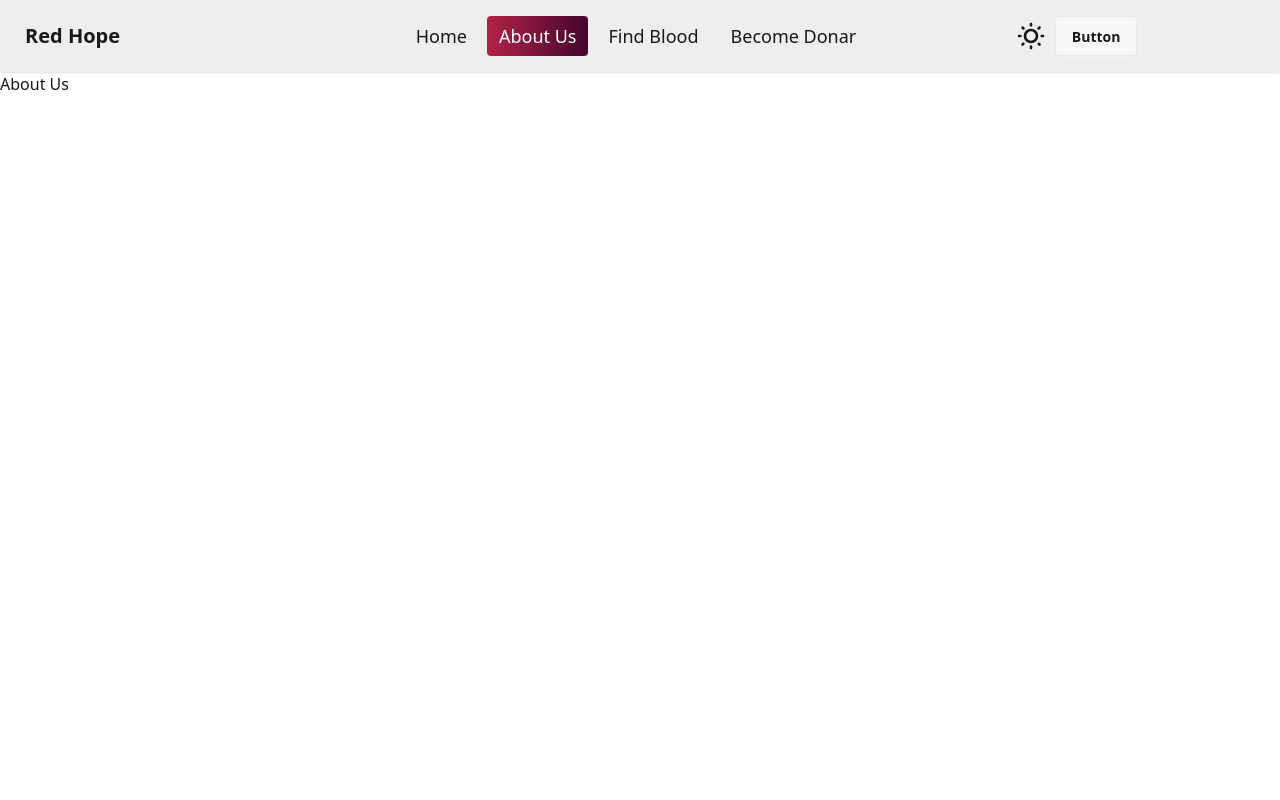
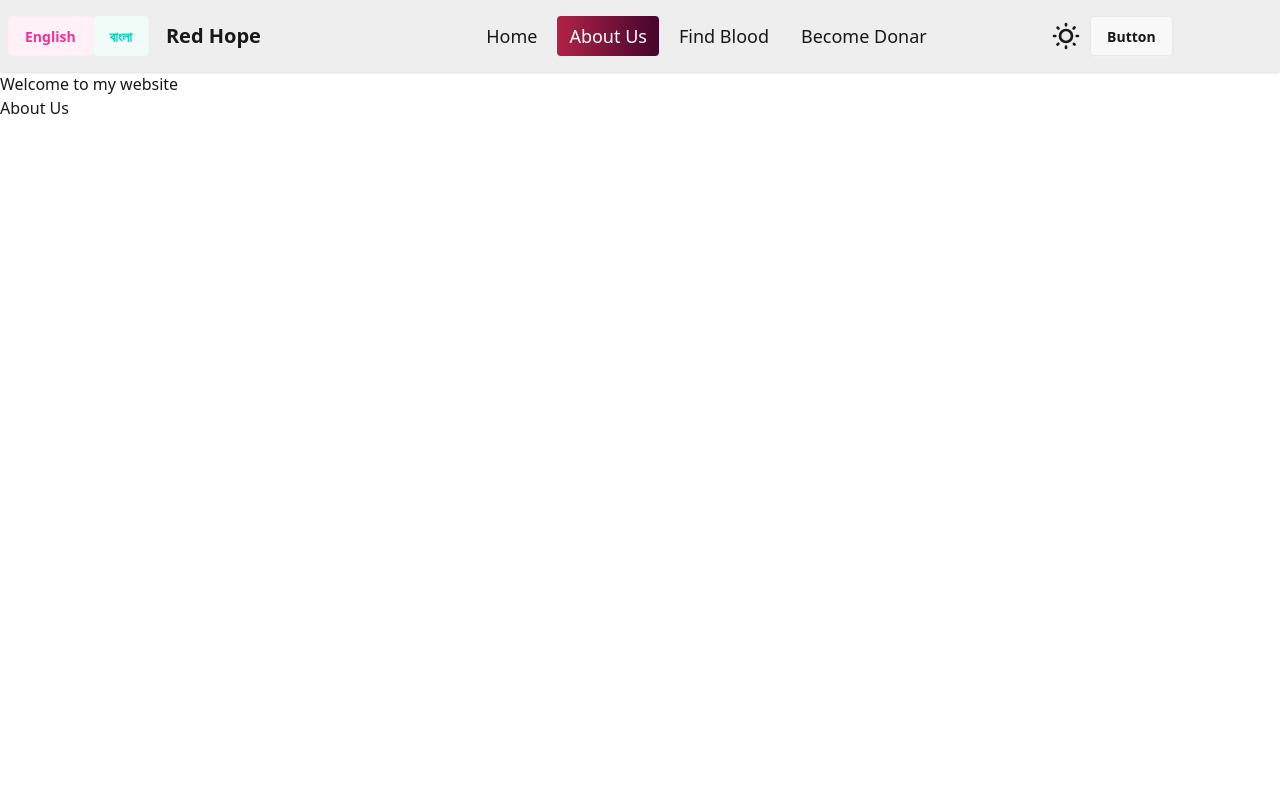
Before and after one commit to sojibislam9878/red_hope_frontend, a React (Vite) app: page /about in a window 1280 px wide. Shown: the top 800 px of the page. Built offline with nearby package versions, Linux system fonts and the light colour scheme.

Commit message:
basic language switcher added

```diff
--- a/package.json
+++ b/package.json
@@ -13,8 +13,10 @@
     "@tailwindcss/vite": "^4.1.13",
     "daisyui": "^5.1.10",
     "framer-motion": "^12.23.12",
+    "i18next": "^25.5.2",
     "react": "^19.1.1",
     "react-dom": "^19.1.1",
+    "react-i18next": "^15.7.3",
     "react-icons": "^5.5.0",
     "react-router-dom": "^7.8.2",
     "react-toastify": "^11.0.5",
--- a/src/components/Banner.jsx
+++ b/src/components/Banner.jsx
@@ -1,10 +1,13 @@
+import { useTranslation } from "react-i18next";
+
 const Banner = () => {
+  const { t } = useTranslation();
   return (
     <section>
       <div className="dark:bg-gray-400">
         <div className="container flex flex-col items-center px-4 py-16 pb-24 mx-auto text-center lg:pb-56 md:py-32 md:px-10 lg:px-32 dark:text-gray-50">
           <h1 className="text-5xl font-bold leading-none sm:text-6xl xl:max-w-3xl dark:text-gray-50">
-            Provident blanditiis cum exercitationem
+            {t("bannerHeader")}
           </h1>
           <p className="mt-6 mb-8 text-lg sm:mb-12 xl:max-w-3xl dark:text-gray-50">
             Cupiditate minima voluptate temporibus quia? Architecto beatae esse
--- a/src/components/Navbar.jsx
+++ b/src/components/Navbar.jsx
@@ -1,7 +1,9 @@
 import { useEffect, useState } from "react";
+import { useTranslation } from "react-i18next";
 import { NavLink } from "react-router-dom";
 
 const Navbar = () => {
+  const { i18n } = useTranslation();
   const normalLink = " lg:text-lg lg:mr-2 mt-2 lg:mt-0";
   const activeLink = `bg-gradient-to-r from-[var(--color-rhprimary)] to-[var(--color-rhsecondary)] border border-blure-500 text-white border-none hover:bg-transparent focus:bg-transparent focus:text-white ${normalLink}`;
 
@@ -24,8 +26,9 @@ const Navbar = () => {
   useEffect(() => {
     document.querySelector("html").setAttribute("data-theme", pageConfig.theme);
     document.querySelector("html").className = pageConfig.theme;
+    i18n.changeLanguage(pageConfig.language);
     localStorage.setItem("pageConfig", JSON.stringify(pageConfig));
-  }, [pageConfig]);
+  }, [pageConfig, i18n]);
 
   const handleTheme = (e) => {
     setPageConfig((prev) => ({
@@ -34,8 +37,28 @@ const Navbar = () => {
     }));
   };
 
+  const handleLanguageChange = (lng) => {
+    setPageConfig((prev) => ({
+      ...prev,
+      language: lng,
+    }));
+  };
+
   return (
     <div className="navbar bg-base-300  shadow-sm">
+      <button
+        className="btn btn-soft btn-secondary"
+        onClick={() => handleLanguageChange("en")}
+      >
+        English
+      </button>
+      <button
+        className="btn btn-soft btn-accent"
+        onClick={() => handleLanguageChange("bn")}
+      >
+        বাংলা
+      </button>
+
       <div className="navbar-start">
         <div className="dropdown">
           <div tabIndex={0} role="button" className="btn btn-ghost lg:hidden">
--- /dev/null
+++ b/src/i18n.js
@@ -0,0 +1,24 @@
+import i18n from "i18next";
+import { initReactI18next } from "react-i18next";
+
+import en from "./locales/en.json";
+import bn from "./locales/bn.json";
+
+const savedConfig = localStorage.getItem("pageConfig");
+const initialLanguage = savedConfig ? JSON.parse(savedConfig).language : "en";
+
+i18n.use(initReactI18next).init({
+  resources: {
+    en: { translation: en },
+    bn: { translation: bn },
+  },
+  lng: initialLanguage,
+  fallbackLng: "en",
+  interpolation: { escapeValue: false },
+  detection: {
+    order: ["localStorage", "navigator", "htmlTag"],
+    caches: ["localStorage"],
+  },
+});
+
+export default i18n;
--- a/src/layouts/Root.jsx
+++ b/src/layouts/Root.jsx
@@ -2,6 +2,7 @@ import React from "react";
 import { Outlet } from "react-router-dom";
 import Navbar from "../components/Navbar";
 import Footer from "../components/Footer";
+import "../i18n"
 
 const Root = () => {
   return (
--- /dev/null
+++ b/src/locales/bn.json
@@ -0,0 +1,5 @@
+{
+  "welcome": "আমার ওয়েবসাইটে স্বাগতম",
+  "about": "আমাদের সম্পর্কে",
+  "bannerHeader": "হ্যালো, আমরা রক্তদানের জন্য একটি ওয়েব অ্যাপ্লিকেশন তৈরি করার চেষ্টা করছি। "
+}
--- /dev/null
+++ b/src/locales/en.json
@@ -0,0 +1,5 @@
+{
+  "welcome": "Welcome to my website",
+  "about": "About Us",
+  "bannerHeader":"Hello we are trying to make a blood donation web aplication "
+}
--- a/src/pages/AboutUs.jsx
+++ b/src/pages/AboutUs.jsx
@@ -1,5 +1,14 @@
+import { useTranslation } from "react-i18next";
+
 const AboutUs = () => {
-  return <div>About Us</div>;
+  const { t } = useTranslation();
+
+  return (
+    <div>
+      <h1>{t("welcome")}</h1>
+      <p>{t("about")}</p>
+    </div>
+  );
 }
 
 export default AboutUs
```
Also changed, not shown: 1 other file (tests, documents, lock files or other folders).
